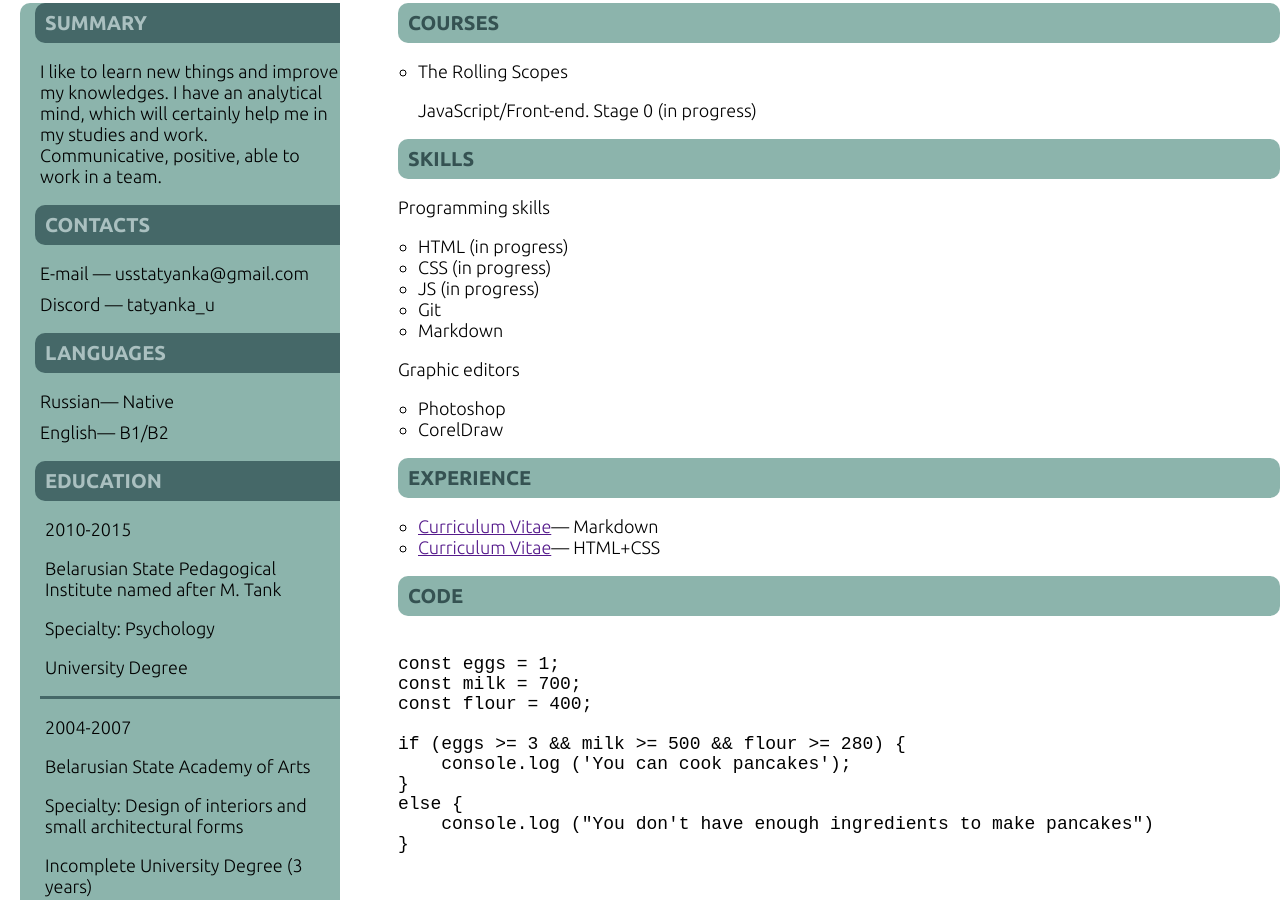
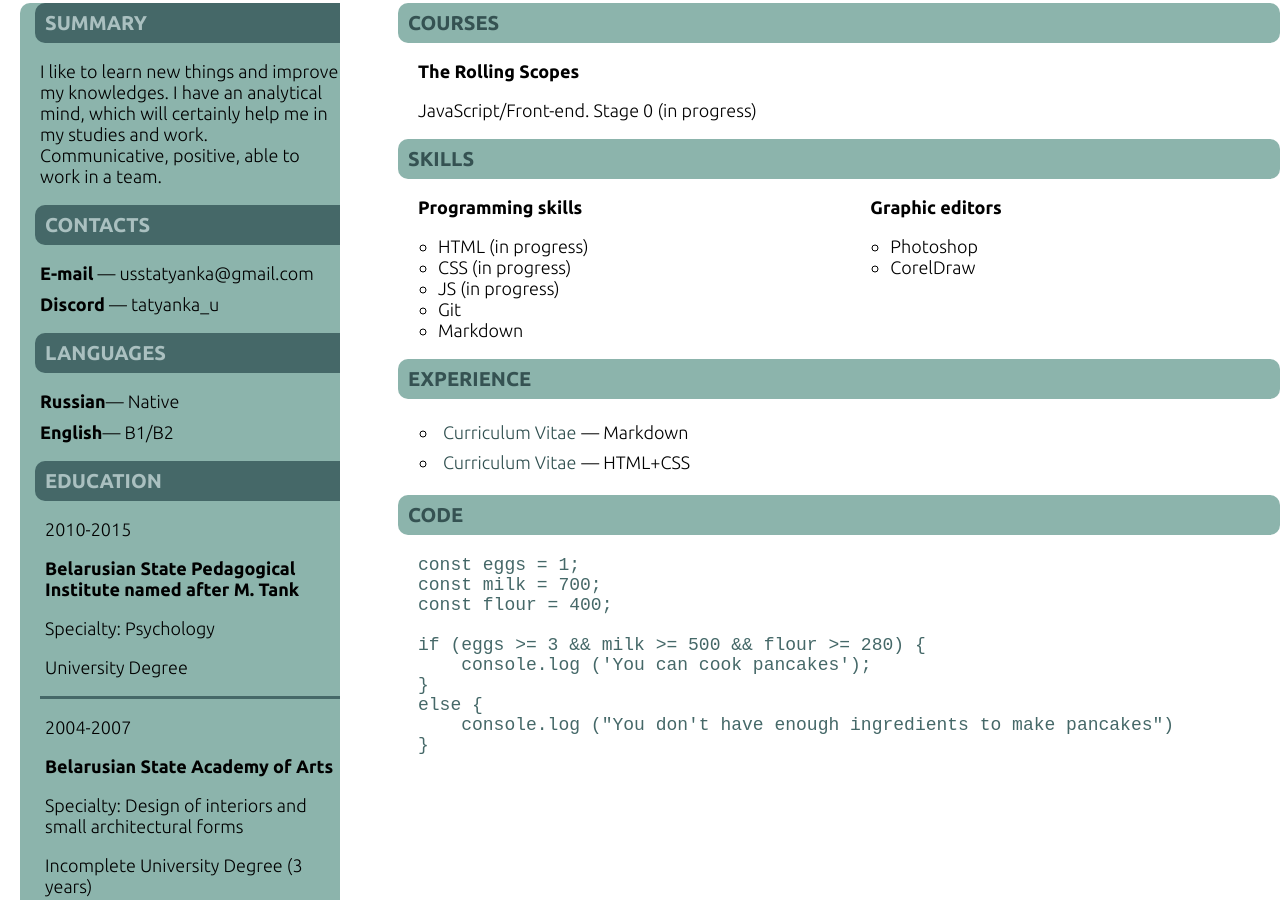
Before and after one commit to UssTa/rsschool-cv, a plain HTML site: page index.html in a window 1280 px wide. Shown: the part 503-1403 px from the top of the page. Drawn offline with Linux system fonts and the light colour scheme.

Commit message:
fix: skills, experience, code styles

```diff
--- a/style.css
+++ b/style.css
@@ -151,3 +151,43 @@ html {
 .line {
   border-bottom: 3px #456868 solid;
 }
+.bold {
+  font-weight: 700;
+}
+.courses li{
+  list-style: none;
+}
+.code {
+  margin-top: 0;
+  padding-left: 20px;
+  color: #456868;
+}
+.textcols {
+  white-space: nowrap;
+  padding-left: 20px;
+}
+.textcols-item {
+  white-space: normal;
+  display: inline-block;
+  width: 48%;
+  vertical-align: top;
+}
+.textcols .textcols-item:first-child {
+  margin-right: 4%;
+}
+.experience {
+  padding-left: 20px;
+}
+.experience a {
+  color: #2f4f4f;
+  padding: 5px;
+  line-height: 30px;
+  border-radius: 10px;
+  text-decoration: none;
+  transition: color 0.5s;
+}
+.experience a:hover {
+    color: #a98238;
+    font-weight: 700;
+    background-color: #aac0c0;
+}
```
